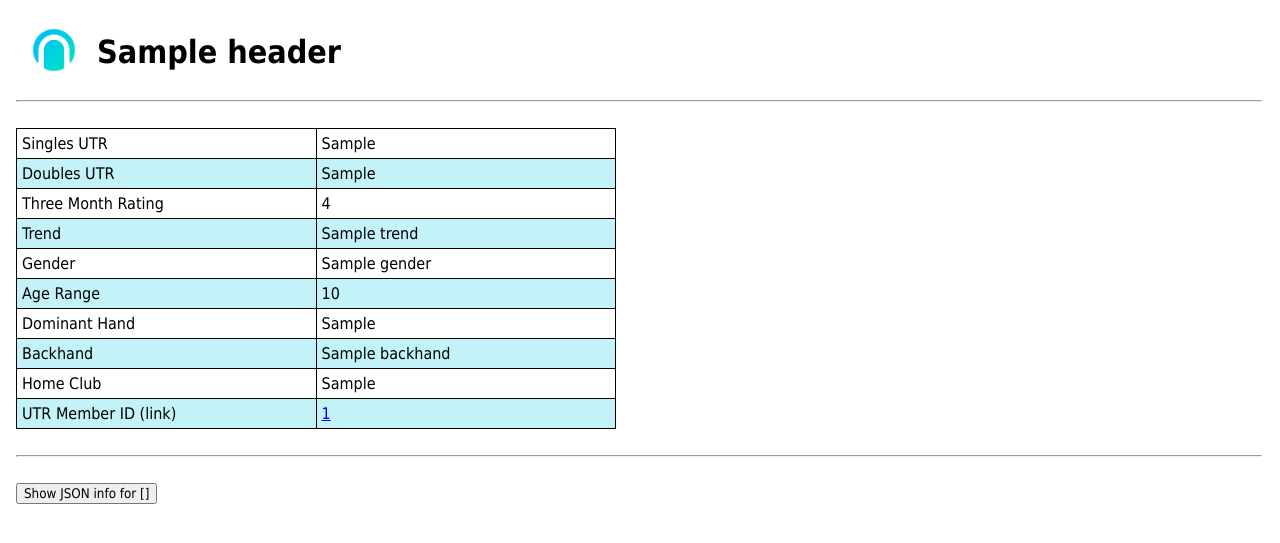
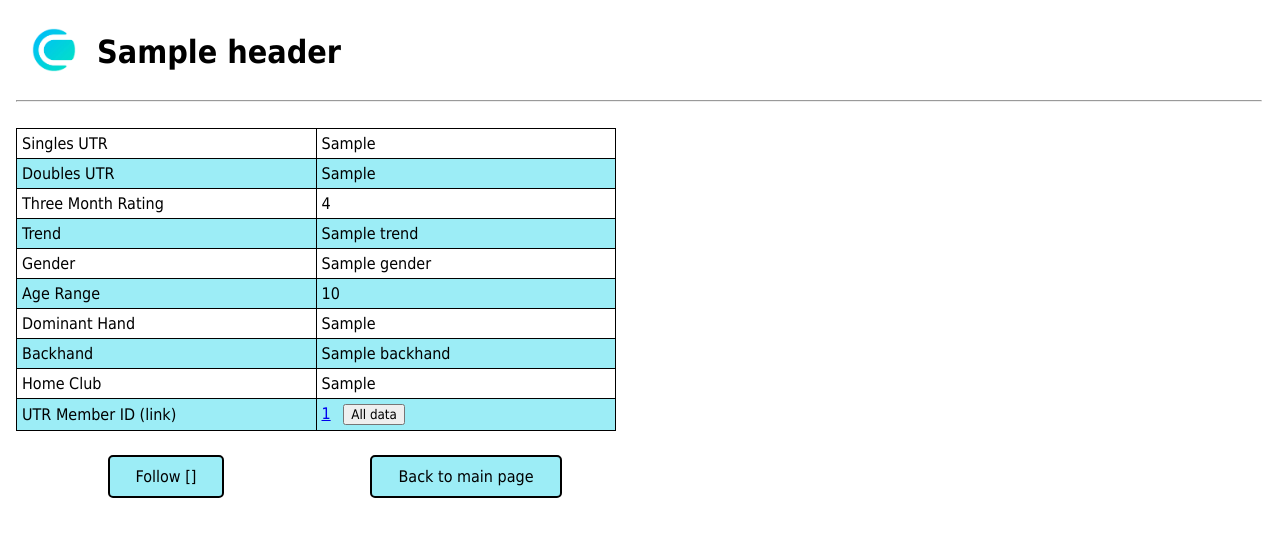
Before and after one commit to ozchamo/UTR, a Flask app: template templates/playerinfo.html in a window 1280 px wide. Shown: the top 543 px of the page. Run offline with Flask 2, Linux system fonts and the light colour scheme; the template is opened without the code that fills it: most values are stand-ins (such as "Sample title", 1, 10 or a date in 2020).

Commit message:
Added cookie player follow

```diff
--- a/search-player-UTR-flask.py
+++ b/search-player-UTR-flask.py
@@ -5,7 +5,7 @@
 # You may use the "JWT" cookie from your user session as a bearer token to authenticate requests.
 
 
-import json
+import json, yaml
 import os
 import sys
 from urllib.parse import parse_qs
@@ -16,6 +16,35 @@ from flask import Flask, render_template, redirect, request, url_for, make_respo
 from datetime import datetime
 
 player_db = {} # This dict will hold players by id, for data lookup like so: {}
+player_track_list = []
+
+def retrieve_token():
+    utr_token = os.environ.get('UTR_TOKEN', '')
+    if utr_token == '':
+        # We'll check if there is a file in this same directory...
+        if os.path.isfile('UTR_TOKEN'):
+            with open('UTR_TOKEN') as f:
+                utr_token = f.read().rstrip("\n") #This
+    return(utr_token)
+
+
+def retrieve_player_by_id(playerid):
+
+    api_url ="https://agw-prod.myutr.com/v2/player/" + str(playerid)
+    utr_token = retrieve_token()
+
+    http = urllib3.PoolManager()
+
+    headers = {
+        "Accept": "application/json",
+        "Authorization": "Bearer " + utr_token
+    }
+
+    print ("Searching by ID: " + str(playerid))
+    response = http.request('GET', api_url, headers = headers)
+
+    return(json.loads(response.data.decode("utf-8")))
+
 
 def retrieve_player_by_name(fullname, location, ignoreunrated, strictnamechecking, dump="no"):
 
@@ -60,6 +89,18 @@ def retrieve_player_by_name(fullname, location, ignoreunrated, strictnamecheckin
     api_url = "https://agw-prod.myutr.com/v2/search/players"
 
     http = urllib3.PoolManager()
+
+    # DEBUGGING?
+    #api_url ="https://agw-prod.myutr.com/v2/player/956231"
+    #headers = {
+    #    "Accept": "application/json",
+    #    "Authorization": "Bearer " + utr_token
+    #}
+    #print ("Searching by name for DEBUG: " + str(searchname))
+    #response = http.request('GET', api_url, headers = headers)
+    #print("[",str(response.data.decode('utf8')),"]")
+    #exit()
+    # DEBUGGING?
 
     if utr_token == "":
         response = http.request('GET', api_url, fields={"query":searchname})
@@ -188,7 +229,23 @@ app = Flask(__name__, static_url_path='/static')
 
 @app.route('/')
 def present_search_player_form():
-    return render_template('searchoptions.html', header = "UTR Group Search ")
+
+    playerlist = []
+
+    cookiedata = request.cookies.get('followedplayers')
+    print("COOKIE HAD", cookiedata)
+
+    if cookiedata != None:
+        followedplayers = json.loads(cookiedata)
+        print("COOKIE HAD", followedplayers)
+
+        for playerid in followedplayers:
+          print("DETAIL", type(playerid))
+          playerinfo = retrieve_player_by_id(playerid)
+          print("DETAIL", playerinfo["displayName"],playerinfo["singlesUtr"])
+          playerlist.append((playerinfo["displayName"],playerinfo["singlesUtr"]))
+
+    return render_template('main-page.html', header = "UTR Group Search ", playerlist = playerlist)
 
 @app.route('/navigate_search_selection', methods=['POST'])
 def navigate_search_selection():
@@ -220,6 +277,7 @@ def present_search_player_results():
     textplayerlist = request.form['playernamelist'].split("\r\n")
 
     for player in textplayerlist:
+
         # Let's clean and ignore empty lines tabs etc
         player = player.replace("  ","") # tabs
         player = player.strip() # spaces
@@ -276,8 +334,8 @@ def present_player_info():
     playerinfo = player_db[playerid][1]
 
     displayName = playerinfo["displayName"]
-    myUtrSinglesDisplay = playerinfo["myUtrSinglesDisplay"]
-    myUtrDoublesDisplay = playerinfo["myUtrDoublesDisplay"]
+    singlesUtrDisplay = playerinfo["singlesUtrDisplay"]
+    doublesUtrDisplay = playerinfo["doublesUtrDisplay"]
     threeMonthRating = playerinfo["threeMonthRating"]
     trend = playerinfo["threeMonthRatingChangeDetails"]["changeDirection"]
 
@@ -287,11 +345,42 @@ def present_player_info():
     backhand = playerinfo["backhand"]
     homeClub = playerinfo["homeClub"]
 
-    return render_template('playerinfo.html', header = "Player Snapshot: " + displayName, playerid = playerid, displayName = displayName, myUtrSinglesDisplay = myUtrSinglesDisplay, myUtrDoublesDisplay = myUtrDoublesDisplay, threeMonthRating = threeMonthRating, trend = trend, gender = gender, ageRange = ageRange, dominantHand = dominantHand, backhand = backhand, homeClub = homeClub, playerinfo = json.dumps(playerinfo, indent=2))
+    displayplayerinfo = re.sub(" *\[.*\] *", " ", json.dumps(playerinfo, indent=6))
+    displayplayerinfo = displayplayerinfo.replace('"','')
+    displayplayerinfo = displayplayerinfo.replace("{","")
+    displayplayerinfo = displayplayerinfo.replace("},","")
+    displayplayerinfo = displayplayerinfo.replace("}","")
+    displayplayerinfo = displayplayerinfo.replace("[","")
+    displayplayerinfo = displayplayerinfo.replace("],","")
+    displayplayerinfo = displayplayerinfo.replace("]","")
+    displayplayerinfo = displayplayerinfo.replace(",","")
+
+    return render_template('playerinfo.html', header = "Player Snapshot: " + displayName, playerid = playerid, displayName = displayName, singlesUtrDisplay = singlesUtrDisplay, doublesUtrDisplay = doublesUtrDisplay, threeMonthRating = threeMonthRating, trend = trend, gender = gender, ageRange = ageRange, dominantHand = dominantHand, backhand = backhand, homeClub = homeClub, jsonplayerinfo = json.dumps(playerinfo, indent=6), displayplayerinfo = displayplayerinfo)
+
+
 
 
 #=======================================================================
-# Dump JSON for single player
+# Add tracked player to list
+#=======================================================================
+@app.route('/trackplayer', methods=['GET'])
+def track_player():
+    playerid = request.args['playerid']
+
+    if playerid not in player_track_list:
+        player_track_list.append(playerid)
+        print("playerid added to the follow list:", playerid)
+
+        resp = make_response("<h1>cookie is set</h1>")
+        resp.set_cookie('followedplayers', json.dumps(player_track_list))
+
+        return resp
+
+    return ""
+
+
+#=======================================================================
+# Dump JSON for single player  *** NOT MAINTAINED IN TREE
 #=======================================================================
 @app.route('/playerjson')
 def present_json_player_form():
--- a/static/css/style.css
+++ b/static/css/style.css
@@ -11,7 +11,7 @@ table, th, td {
 }
 
 tr:nth-child(even) {
-    background-color: #c3f3f8;
+    background-color: #9cedf6;
 }
 
 .box {
@@ -27,6 +27,41 @@ textarea
 
 a {
   margin-left: 0;margin-right: 0;
+}
+
+
+/* Player info table */
+
+.playerinfo-table {
+    border-collapse: collapse;
+    width:95%;
+    max-width:600px;
+}
+
+.playerinfo-table tr {
+      height:30px;
+}
+
+.playerinfo-table td {
+      width:50%;
+      text-align: left;
+}
+
+
+/*  Player info button */
+
+.button {
+  background-color: #9cedf6;
+  border: 2px solid black;
+  border-radius: 5px;
+  color: black;
+  padding: 10px 26px;
+  text-align: center;
+  text-decoration: none;
+  display: inline-block;
+  font-size: 16px;
+  margin: 4px 2px;
+  cursor: pointer;
 }
 
 #loader {
--- a/templates/base-parameters.html
+++ b/templates/base-parameters.html
@@ -6,7 +6,7 @@
 
 <input type="checkbox" name="location" value="australiaonly" checked>Limit search to "Australia" only<br>
 <input type="checkbox" name="ignoreunrated" value="yes" checked>Ignore unrated/0.xx players<br>
-<input type="checkbox" name="strictnamechecking" value="yes" checked>Perform strict searching by first and last name<br>
+<input type="checkbox" name="strictnamechecking" value="yes" checked>Perform strict search by player name<br>
 
 <BR><HR><BR>
 
--- a/templates/base-template.html
+++ b/templates/base-template.html
@@ -12,7 +12,7 @@
     <body onload="hideLoader()">
 
     <div class="box">
-        <img src="/static/utrlogo-down.png" height="60">
+        <img src="/static/utrlogo-left.png" height="60">
         <H1 style="margin-left:3px;margin-top:25px;">{{ header }}</H1><BR>
     </div>
 
--- a/templates/playerinfo.html
+++ b/templates/playerinfo.html
@@ -15,15 +15,18 @@
     height:30px;
 
   }
+
   td {
     width:50%;
     text-align: left;
   }
   </style>
 
+
 <TABLE>
-  <TR><TD>Singles UTR</TD><TD>{{ myUtrSinglesDisplay }}</TD></TR>
-  <TR><TD>Doubles UTR</TD><TD> {{ myUtrDoublesDisplay }}</TD></TR>
+
+  <TR><TD>Singles UTR</TD><TD>{{ singlesUtrDisplay }}</TD></TR>
+  <TR><TD>Doubles UTR</TD><TD> {{ doublesUtrDisplay }}</TD></TR>
   <TR><TD>Three Month Rating</TD><TD> {{ threeMonthRating }}</TD></TR>
   <TR><TD>Trend </TD><TD>{{ trend }}</TD></TR>
 
@@ -32,29 +35,63 @@
   <TR><TD>Dominant Hand </TD><TD>{{ dominantHand }}</TD></TR>
   <TR><TD>Backhand </TD><TD>{{ backhand }}</TD></TR>
   <TR><TD>Home Club </TD><TD>{{ homeClub }}</TD></TR>
-  <TR><TD>UTR Member ID (link)</TD><TD><A HREF="https://app.universaltennis.com/profiles/{{ playerid }}" target="_blank">{{ playerid }}</A></TD></TR>
+  <TR><TD>UTR Member ID (link)</TD><TD><A HREF="https://app.universaltennis.com/profiles/{{ playerid }}" target="_blank">{{ playerid }}</A>
+      <button onclick="displaydata()">All data</button></TD></TR>
 
 </TABLE>
 
-<BR><HR><BR>
-<button onclick="displayjson()">Show JSON info for {{ displayName }}</button>
-<BR><BR>
+<TABLE>
+  <TR style="border:0">
+    <TD style="text-align:center;height: 80px; background-color: white;border-style:hidden;"><button class="button" onclick="followplayer()">Follow {{ displayName }}</button></TD>
+    <TD style="text-align:center;height: 80px; background-color: white;border-style:hidden;"><button class="button" onclick="location.href='/';">Back to main page</button></TD>
+  </TR>
+</TABLE>
+
+
+<div hidden id="playerdata">
+  <BR><BR><HR><BR>
+  <button onclick="displayjson()">Show as JSON data</button>
+  <button onclick="hidealldata()">Hide</button>
+  <pre>
+    {{ displayplayerinfo }}
+  </pre>
+</div>
 
 <div hidden id="playerjson">
+  <BR><BR><HR><BR>
+  <button onclick="displaydata()">Show extended data</button>
+  <button onclick="hidealldata()">Hide</button>
   <pre>
-    {{ playerinfo }}
+    {{ jsonplayerinfo }}
   </pre>
 </div>
 
 <script>
+
+  function followplayer() {
+    fetch( '/trackplayer?playerid={{ playerid }}')
+    alert("You are now following {{ displayName }} on the main page!")
+    .then( response => response.json() )
+    .then( response => {
+        // Do something with response.
+    } );
+  }
+
+  function displaydata() {
+    document.getElementById("playerjson").style.display = "none"
+    document.getElementById("playerdata").style.display = "block"
+  }
+
   function displayjson() {
-    var x = document.getElementById("playerjson");
-    if (x.style.display === "none") {
-      x.style.display = "block";
-    } else {
-      x.style.display = "none";
-    }
+    document.getElementById("playerdata").style.display = "none"
+    document.getElementById("playerjson").style.display = "block"
   }
+
+  function hidealldata() {
+    document.getElementById("playerdata").style.display = "none"
+    document.getElementById("playerjson").style.display = "none"
+  }
+
 </script>
 
 {% endblock body %}
```
Also changed, not shown: templates/main-page.html (renamed from templates/searchoptions.html, +15 -3 lines), static/utrlogo-left.png (added), static/utrlogo-right.png (added), static/utrlogo.png.
